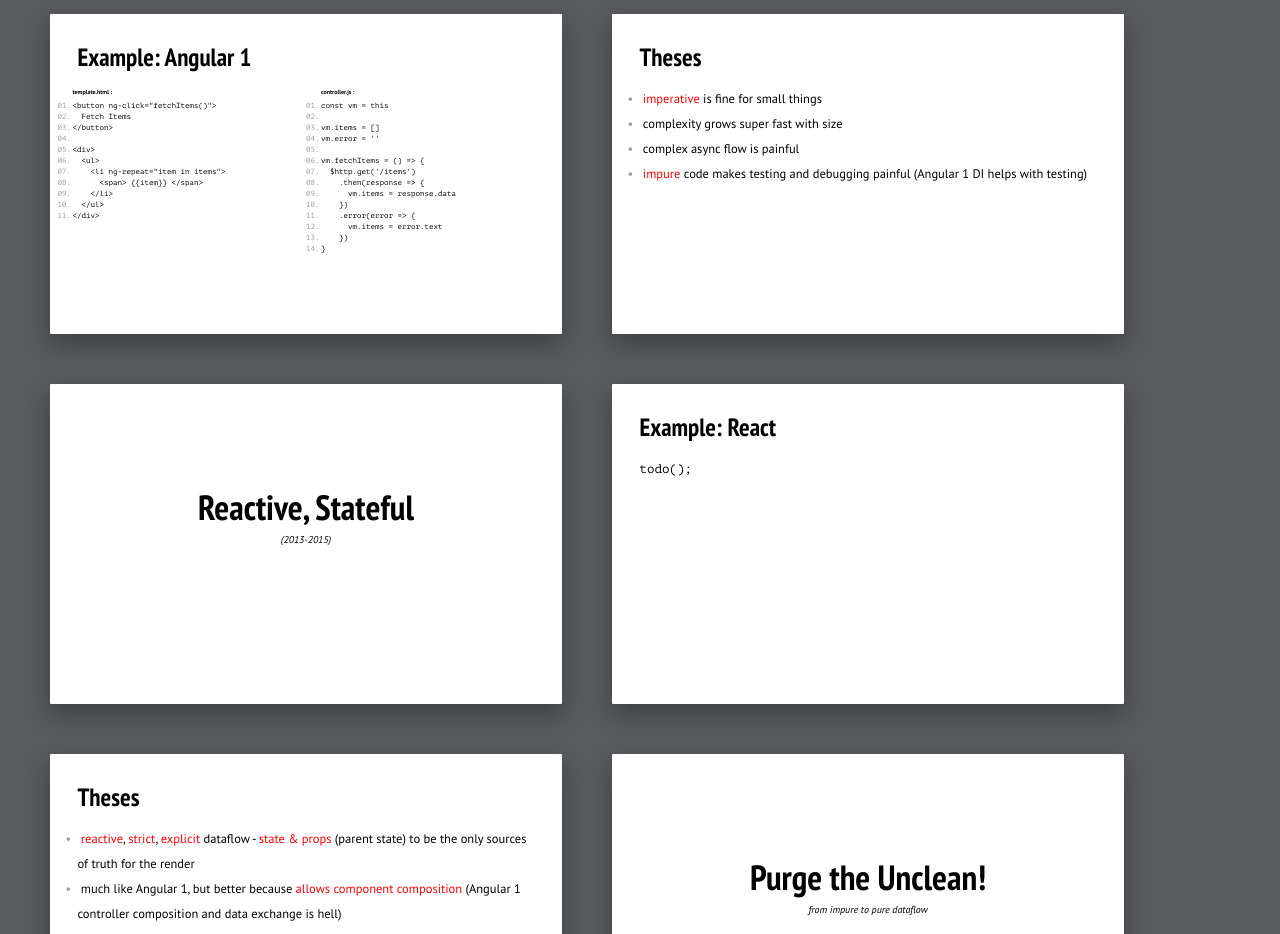
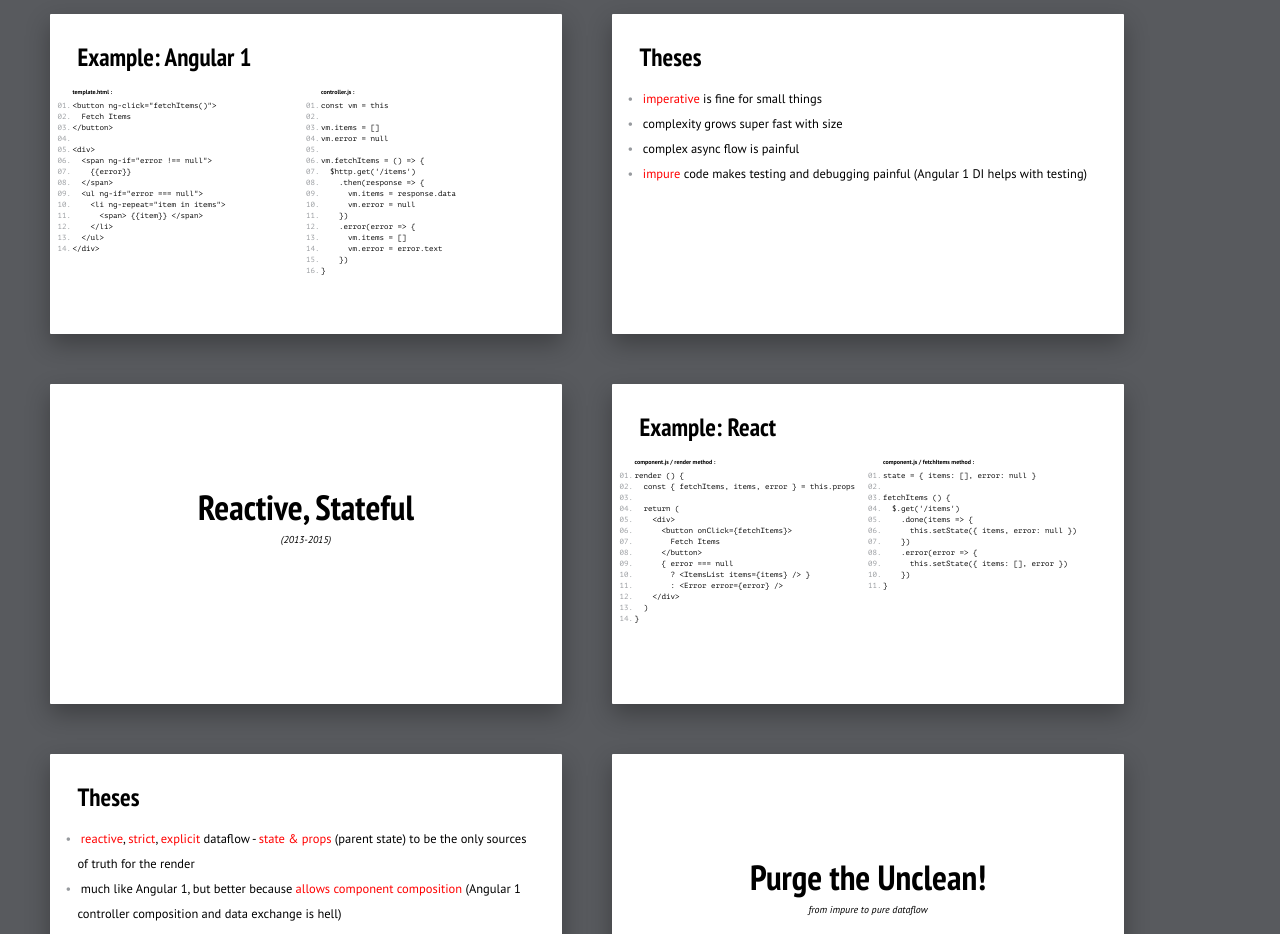
Before and after one commit to Va1/deck-odessajs-2018, a plain HTML site: page index.html in a window 1280 px wide. Shown: the part 1640-2574 px from the top of the page. Drawn offline with Linux system fonts and the light colour scheme.

Commit message:
angular1 example code fixes; react example code

```diff
--- a/index.html
+++ b/index.html
@@ -234,7 +234,10 @@
         <code>&lt;/button&gt;</code>
         <code> </code>
         <code>&lt;div&gt;</code>
-        <code>  &lt;ul&gt;</code>
+        <code>  &lt;span ng-if="error !== null"&gt;</code>
+        <code>    {{error}}</code>
+        <code>  &lt;/span&gt;</code>
+        <code>  &lt;ul ng-if="error === null"&gt;</code>
         <code>    &lt;li ng-repeat="item in items"&gt;</code>
         <code>      &lt;span&gt; {{item}} &lt;/span&gt;</code>
         <code>    &lt;/li&gt;</code>
@@ -250,15 +253,17 @@
         <code>const vm = this</code>
         <code> </code>
         <code>vm.items = []</code>
-        <code>vm.error = ''</code>
+        <code>vm.error = null</code>
         <code> </code>
         <code>vm.fetchItems = () => {</code>
         <code>  $http.get('/items')</code>
         <code>    .then(response => {</code>
         <code>      vm.items = response.data</code>
+        <code>      vm.error = null</code>
         <code>    })</code>
         <code>    .error(error => {</code>
-        <code>      vm.items = error.text</code>
+        <code>      vm.items = []</code>
+        <code>      vm.error = error.text</code>
         <code>    })</code>
         <code>}</code>
       </pre>
@@ -300,9 +305,47 @@
   <h2>
     Example: React
   </h2>
-  <pre>
-    <code>todo();</code>
-  </pre>
+  <div class="c-code">
+    <div class="c-code-column">
+      <label>
+        component.js / render method :
+      </label>
+      <pre>
+        <code>render () {</code>
+        <code>  const { fetchItems, items, error } = this.props</code>
+        <code> </code>
+        <code>  return (</code>
+        <code>    &lt;div&gt;</code>
+        <code>      &lt;button onClick={fetchItems}&gt;</code>
+        <code>        Fetch Items</code>
+        <code>      &lt;/button&gt;</code>
+        <code>      { error === null</code>
+        <code>        ? &lt;ItemsList items={items} /&gt; }</code>
+        <code>        : &lt;Error error={error} /&gt;</code>
+        <code>    &lt;/div&gt;</code>
+        <code>  )</code>
+        <code>}</code>
+      </pre>
+    </div>
+    <div class="c-code-column">
+      <label>
+        component.js / fetchItems method :
+      </label>
+      <pre>
+        <code>state = { items: [], error: null }</code>
+        <code> </code>
+        <code>fetchItems () {</code>
+        <code>  $.get('/items')</code>
+        <code>    .done(items => {</code>
+        <code>      this.setState({ items, error: null })</code>
+        <code>    })</code>
+        <code>    .error(error => {</code>
+        <code>      this.setState({ items: [], error })</code>
+        <code>    })</code>
+        <code>}</code>
+      </pre>
+    </div>
+  </div>
 </section>
 
 <section class="slide c-slide">
```
